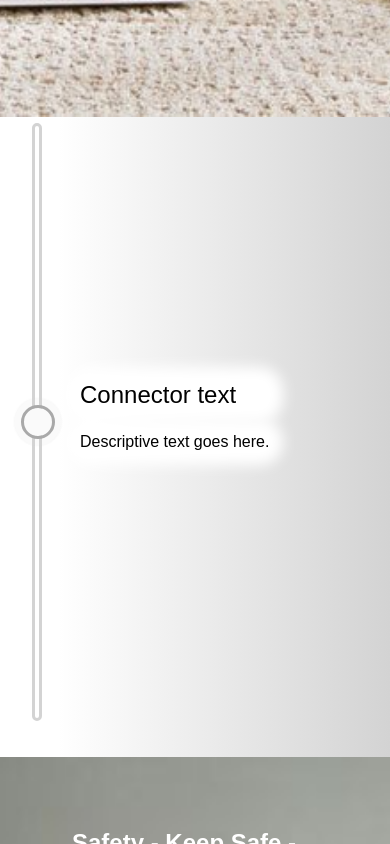
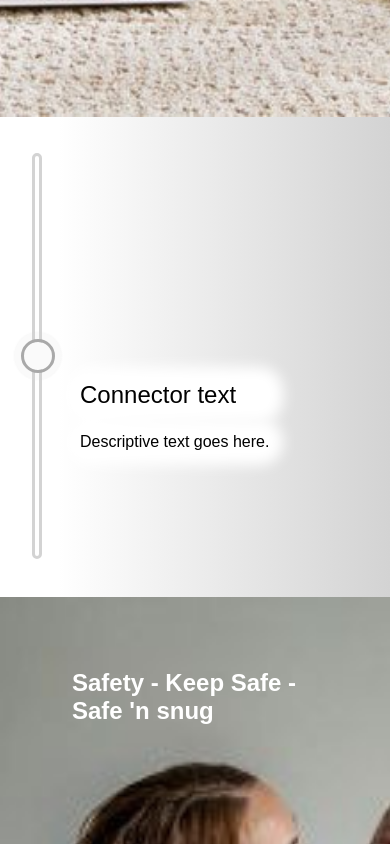
Before and after one commit to JackHermes/red-main-website, a React app: page / in a window 390 px wide. Shown: the part 1000-1844 px from the top of the page. Built offline with nearby package versions, Linux system fonts and the light colour scheme.

Commit message:
Adjust mobile Connector height

```diff
--- a/src/Components/Common/Connector-lg.css
+++ b/src/Components/Common/Connector-lg.css
@@ -4,7 +4,9 @@
 }
 
 .connector-line-lg-screen {
+  height: 37em;
   margin-left: 16.8em;
+  top: -125px;
 }
 
 .connector-text-little-lg-screen {
@@ -14,3 +16,7 @@
 .connector-text-big-lg-screen {
   font-size: xx-large;
 }
+
+.connector-container-lg-screen {
+  height: 40em;
+}
--- a/src/Components/Common/Connector-sm.css
+++ b/src/Components/Common/Connector-sm.css
@@ -4,7 +4,9 @@
 }
 
 .connector-line-sm-screen {
+  height: 25em;
   margin-left: 2em;
+  top: -90px;
 }
 
 .connector-text-little-sm-screen {
@@ -14,3 +16,7 @@
 .connector-text-big-sm-screen {
   font-size: x-large;
 }
+
+.connector-container-sm-screen {
+  height: 30em;
+}
--- a/src/Components/Common/Connector.css
+++ b/src/Components/Common/Connector.css
@@ -2,7 +2,6 @@
   color: black;
   background: linear-gradient(0.25turn, white 15%, white 15%, lightgrey);
   grid-column: 1 / 11;
-  height: 40em;
   z-index: 1;
 }
 
@@ -12,13 +11,11 @@
   border: solid lightgrey;
   border-radius: 5px;
   display: flex;
-  height: 37em;
   justify-content: center;
   margin-top: 1em;
   overflow: visible;
   position: relative;
   width: 0.25em;
-  top: -120px;
 }
 
 .connector-bullet {
--- a/src/Components/Common/Connector.js
+++ b/src/Components/Common/Connector.js
@@ -1,27 +1,29 @@
 import React, { Component } from 'react';
 
 import './Connector.css';
+import './Connector-lg.css';
 import './Connector-sm.css';
-import './Connector-lg.css';
 
 
 const Connector = (props) => {
   // change styles based on screen size
-  let textClassName, lineClassName, bigTextClassName, littleTextClassName;
+  let textClassName, lineClassName, bigTextClassName, littleTextClassName, connectorContainerClassName;
   if(props.screenSize === 'small') {
     lineClassName = 'connector-line-sm-screen';
     textClassName = 'connector-text-sm-screen';
     bigTextClassName = 'connector-text-big-sm-screen';
     littleTextClassName = 'connector-text-little-sm-screen';
+    connectorContainerClassName = 'connector-container-sm-screen';
   } else {
     lineClassName = 'connector-line-lg-screen';
     textClassName = 'connector-text-lg-screen';
     bigTextClassName = 'connector-text-big-lg-screen';
     littleTextClassName = 'connector-text-little-lg-screen';
+    connectorContainerClassName = 'connector-container-lg-screen';
   }
 
   return (
-    <div className='connector-container'>
+    <div className={`connector-container ${connectorContainerClassName}`}>
       <div id={props.id} className={`connector-text ${textClassName}`}>
         <p className={`connector-text-big ${bigTextClassName}`}>{props.titleText}</p>
         <p className={`connector-text-little ${littleTextClassName}`}>{props.descriptiveText}</p>
```
